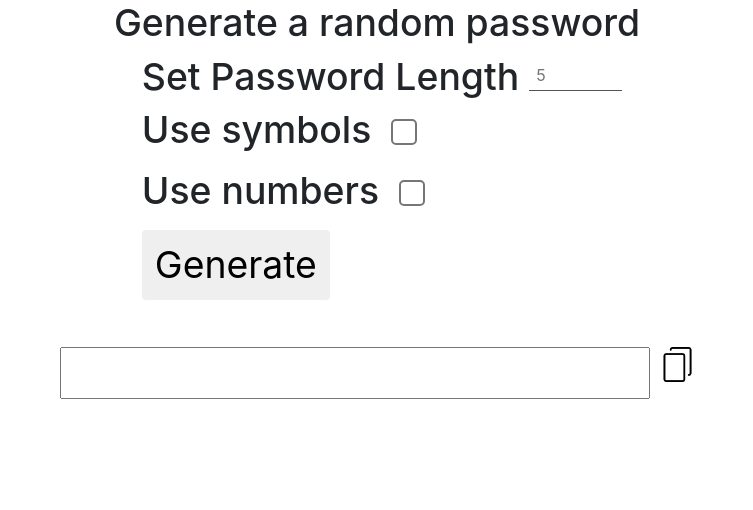
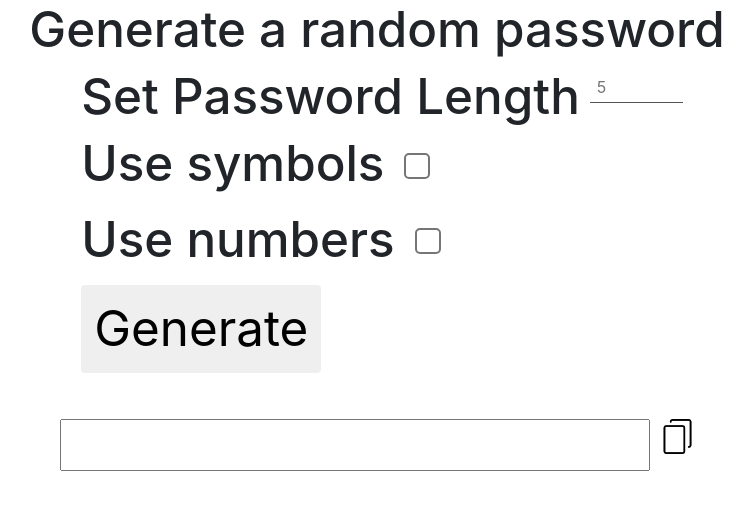
Before and after one commit to monsterreh2b/password-generator, a website built with Vite: page index.html in a window 1280 px wide. Shown: the whole page, without its empty margins (263-1016 px from the left). Built offline with nearby package versions, Linux system fonts and the light colour scheme.

Commit message:
bigger font

```diff
--- a/index.css
+++ b/index.css
@@ -41,7 +41,7 @@ button.btn {
 }
 
 .bigFont {
-    font-size: 28pt;
+    font-size: 37pt;
 }
 
 input[type="checkbox"] {
```
